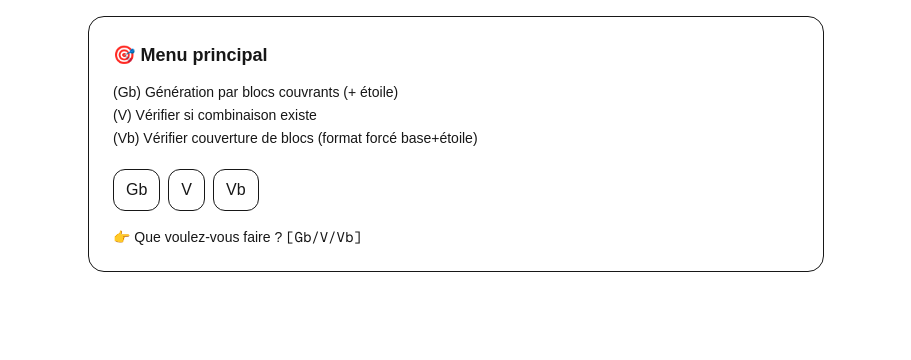
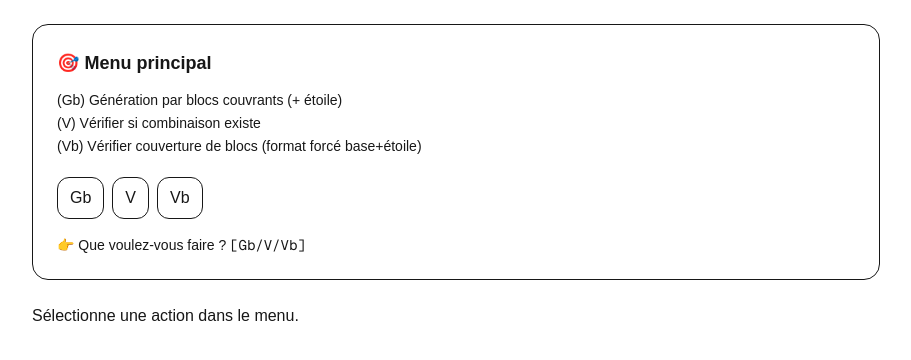
Before and after one commit to CvensT/frontend-loto, a Next.js app: page / in a window 1280 px wide. Shown: the top 360 px of the page, without its empty margins (184-1095 px from the left). Built offline with nearby package versions, Linux system fonts and the light colour scheme; no server answers.

Commit message:
Update page.tsx

```diff
--- a/app/page.tsx
+++ b/app/page.tsx
@@ -6,86 +6,20 @@ import GenerateurGb from "../components/GenerateurGb";
 import VerificationCombinaison from "../components/VerificationCombinaison";
 import VerificationBlocs from "../components/VerificationBlocs";
 
-type Combinaison = {
-  bloc: number;
-  combinaison: number[];
-  etoile: boolean;
-};
-
-type ApiSuccess = {
-  ok: true;
-  data: Combinaison[] | { combinaison: number[] };
-  echo?: { loterie: string; blocs: number };
-  source?: string;
-};
-
-type ApiError = {
-  ok: false;
-  error: string;
-};
-
-type ApiResponse = ApiSuccess | ApiError;
+type Selection = { loterieId: string; action: "Gb" | "V" | "Vb" };
 
 export default function Page() {
-  const [resultat, setResultat] = useState<ApiResponse | null>(null);
-  const [loading, setLoading] = useState(false);
-  const [err, setErr] = useState<string | null>(null);
-  const [selection, setSelection] = useState<{ loterieId: string; action: string } | null>(null);
-
-  const base = process.env.NEXT_PUBLIC_API_URL?.replace(/\/+$/, "") || "";
-
-  const appelerAPI = async (action: string, loterieId: string) => {
-    setLoading(true);
-    setErr(null);
-    setResultat(null);
-
-    try {
-      if (action === "Gb") {
-        const res = await fetch(`${base}/api/generer`, {
-          method: "POST",
-          headers: { "Content-Type": "application/json" },
-          body: JSON.stringify({ loterie: loterieId, blocs: 1, mode: "Gb" }),
-        });
-
-        const data: ApiResponse = await res.json();
-        if (!res.ok || !data.ok) {
-          setErr(data.ok === false ? data.error : "Erreur API");
-        } else {
-          setResultat(data);
-        }
-      } else {
-        // Pour les autres actions, rien à faire ici (formulaires interagissent seuls)
-      }
-    } catch (e) {
-      setErr(e instanceof Error ? e.message : String(e));
-    } finally {
-      setLoading(false);
-    }
-  };
+  const [selection, setSelection] = useState<Selection | null>(null);
 
   return (
-    <div className="mx-auto max-w-3xl p-4">
-      <MenuPrincipal
-        onChoix={(loterieId, action) => {
-          setSelection({ loterieId, action });
-          appelerAPI(action, loterieId);
-        }}
-      />
+    <main className="p-6 max-w-4xl mx-auto space-y-6">
+      <MenuPrincipal onChange={setSelection} defaultLoterieId="2" />
 
-      {loading && <div className="mt-4 text-gray-600">⏳ Chargement...</div>}
-      {err && <div className="mt-4 text-red-600">❌ {err}</div>}
+      {!selection && <div>Sélectionne une action dans le menu.</div>}
 
-      {selection?.action === "Gb" && resultat?.ok && (
-        <GenerateurGb loterieId={selection.loterieId} />
-      )}
-
-      {selection?.action === "V" && (
-        <VerificationCombinaison loterieId={selection.loterieId} />
-      )}
-
-      {selection?.action === "Vb" && (
-        <VerificationBlocs loterieId={selection.loterieId} />
-      )}
-    </div>
+      {selection?.action === "Gb" && <GenerateurGb loterieId={selection.loterieId} />}
+      {selection?.action === "V"  && <VerificationCombinaison loterieId={selection.loterieId} />}
+      {selection?.action === "Vb" && <VerificationBlocs loterieId={selection.loterieId} />}
+    </main>
   );
 }
```
